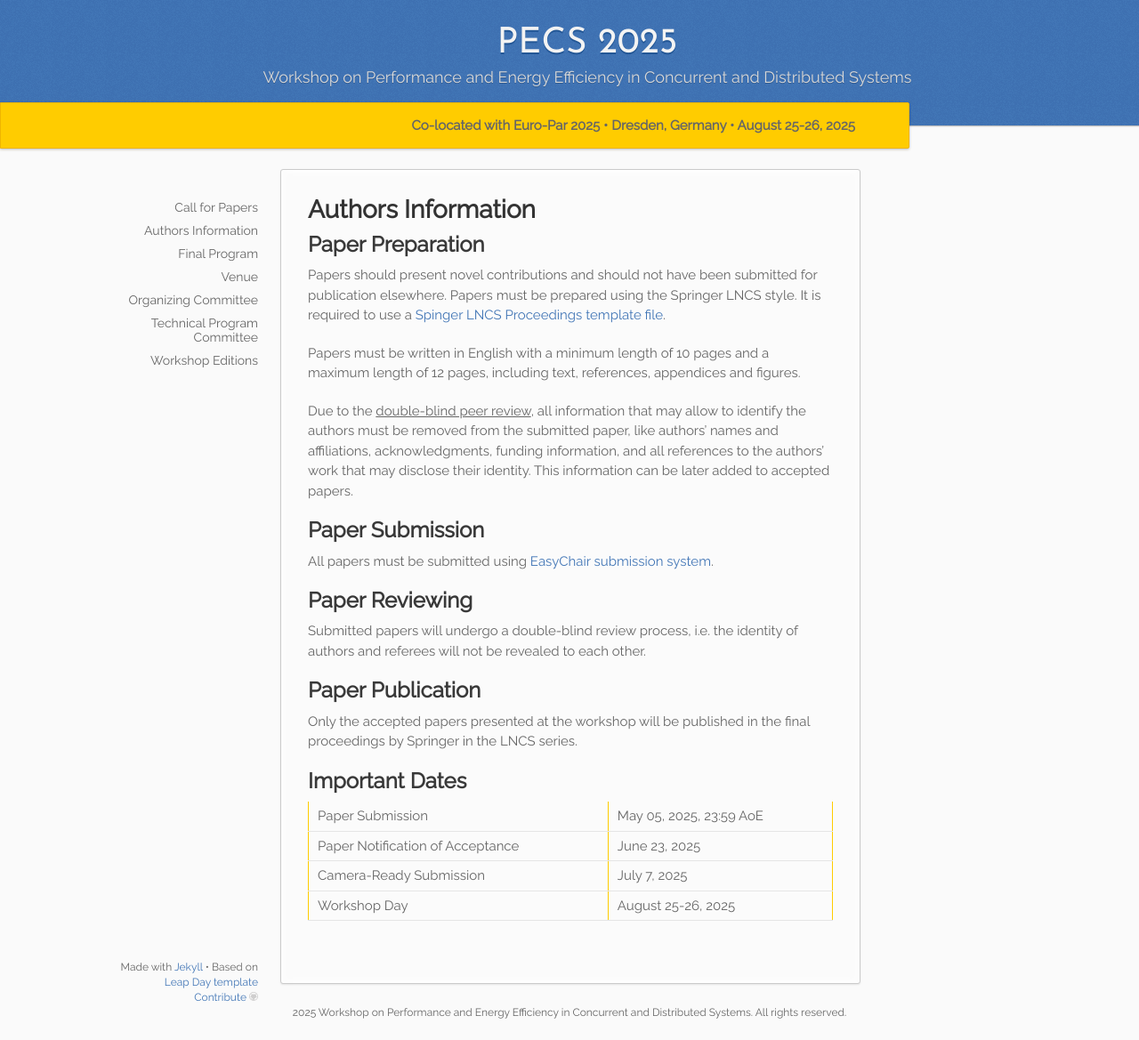
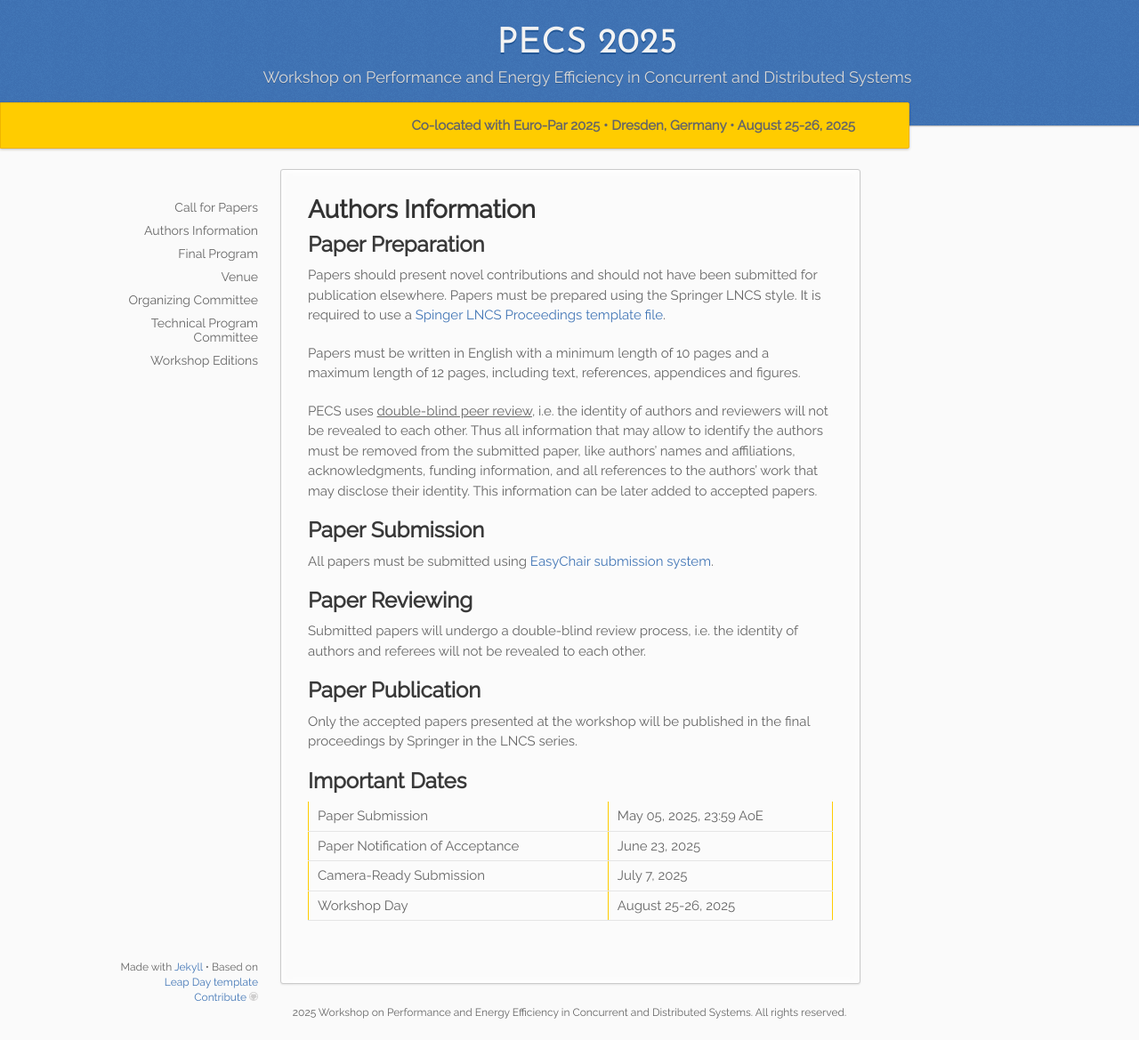
Before and after one commit to pecs-workshop/pecs-workshop.github.io, a Jekyll site: the page built from _2025/03.authors.md, in a window 1280 px wide and 1169 px high. Shown: the whole window at 89% size. Built offline with Jekyll 4.4.1, drawn with Linux system fonts in a browser that asks for light colours.

Commit message:
Minor fix

```diff
--- a/_2025/03.authors.md
+++ b/_2025/03.authors.md
@@ -12,7 +12,7 @@ Papers should present novel contributions and should not have been submitted for
 
 Papers must be written in English with a minimum length of {{edition.min_pagelimit}} pages and a maximum length of {{edition.max_pagelimit}} pages, including text, references, appendices and figures.
 
-Due to the <u>double-blind peer review</u>, all information that may allow to identify the authors must be removed from the submitted paper, like authors’ names and affiliations, acknowledgments, funding information, and all references to the authors’ work that may disclose their identity. This information can be later added to accepted papers.
+PECS uses <u>double-blind peer review</u>, i.e. the identity of authors and reviewers will not be revealed to each other. Thus all information that may allow to identify the authors must be removed from the submitted paper, like authors’ names and affiliations, acknowledgments, funding information, and all references to the authors’ work that may disclose their identity. This information can be later added to accepted papers.
 
 ## Paper Submission
 
```
